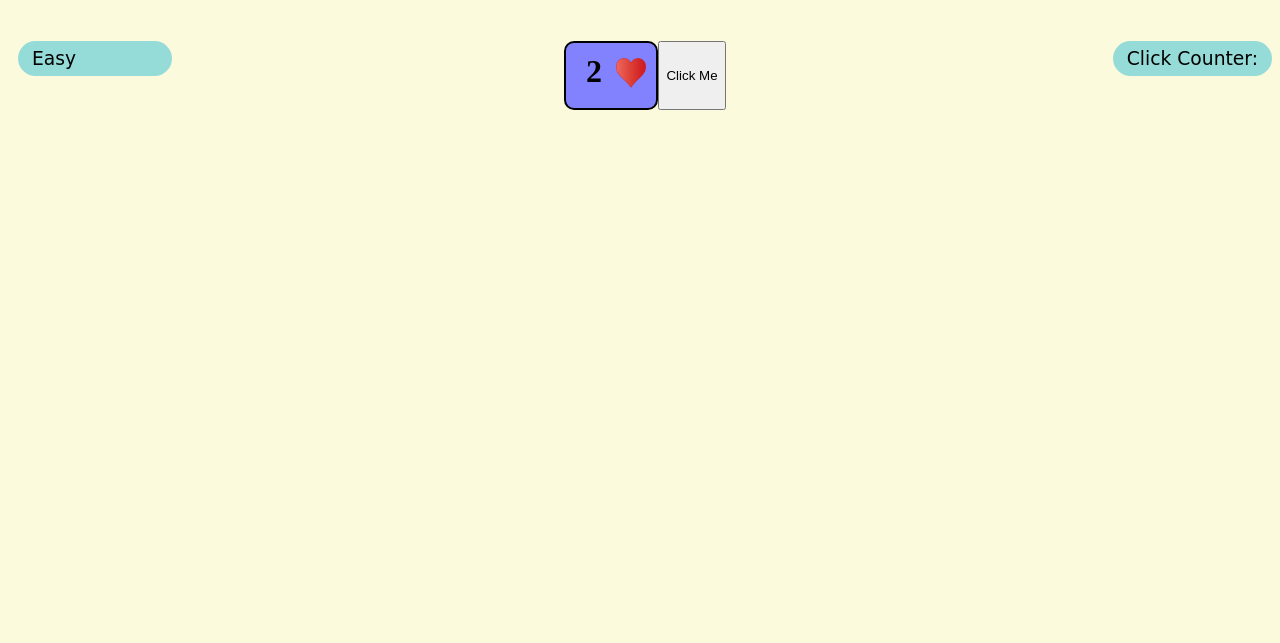
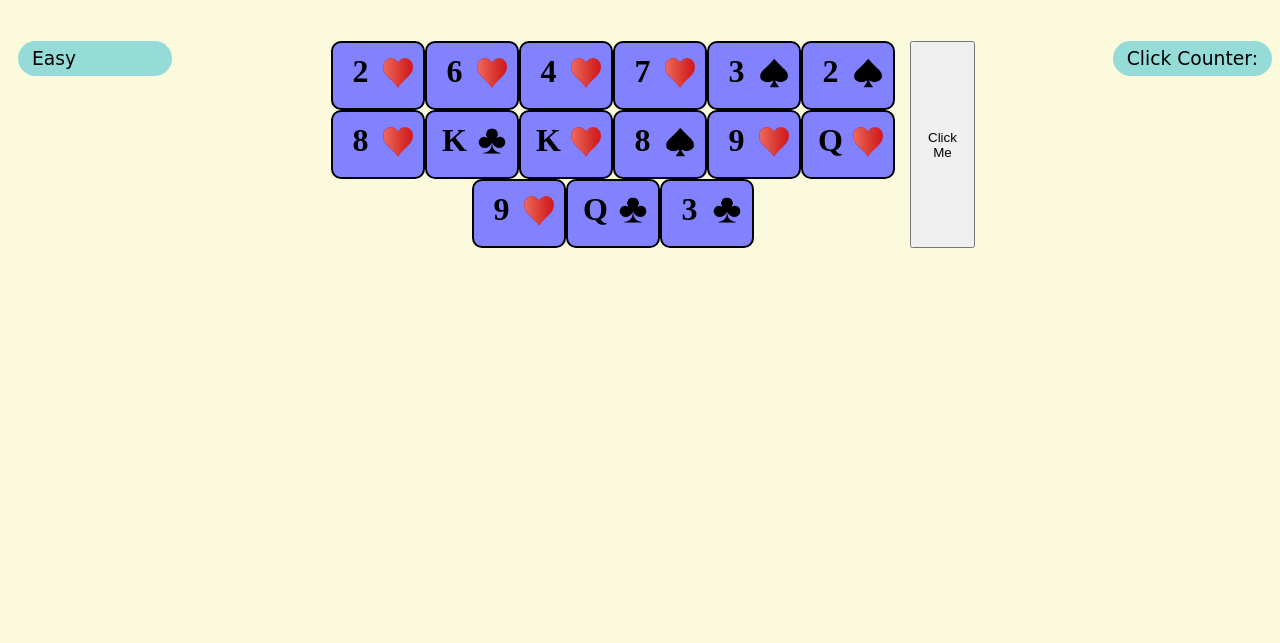
Before and after one commit to Code-Institute-Submissions/Milestone-project-two-9, a plain HTML site: page easy.html in a window 1280 px wide. Both pictures are taken after a click on the button "Click Me". Shown: the part 99-742 px from the top of the page. Drawn offline with nearby package versions, Linux system fonts and the light colour scheme; a web font is replaced by a local one.

Commit message:
Added for loop to card function

```diff
--- a/assets/css/style.css
+++ b/assets/css/style.css
@@ -147,6 +147,7 @@ footer{
     width:50%;
     display: flex;
     justify-content: center;
+    flex-wrap: wrap;
 }
 
 .card-box{
--- a/assets/js/main.js
+++ b/assets/js/main.js
@@ -3,6 +3,10 @@ const cardValue =  ["A","2","3","4","5","6","7","8","9","10","J","Q","K"];
 const cardSuit = ["hearts", "spades", "clubs", "diamonds"];
 
 function cards(){
+
+    let x;
+
+    for (x = 0; x < 99; x++){ //to iterate through each element with the selected classes
 
     //gets a random value from cardValue
     let j = Math.floor(Math.random()*(13 - 0)) + 0;
@@ -14,9 +18,9 @@ function cards(){
 
     //inputs cardValue as the card number
     let cNumb = document.getElementsByClassName("number-text");
-    cNumb[0].innerHTML = `${cardName}`;
+    cNumb[x].innerHTML = `${cardName}`;
 
     //uses cardSuit value for image src
     cSuit = document.getElementsByClassName("card-suit");
-    cSuit[0].innerHTML = `<img class="card-image" src="assets/images/${cardType}.svg.png" alt="${cardType}"/>`;
-}
+    cSuit[x].innerHTML = `<img class="card-image" src="assets/images/${cardType}.svg.png" alt="${cardType}"/>`;
+}}
--- a/easy.html
+++ b/easy.html
@@ -34,9 +34,106 @@
                 <div class="card-suit">
                 </div>
             </div>
-
-            <button type="button" onclick="cards()">Click Me</button>
+            <div class="card-box">
+                <div class="card-number">
+                    <h2 class="number-text"></h2>
+                </div>
+                <div class="card-suit">
+                </div>
+            </div>
+            <div class="card-box">
+                <div class="card-number">
+                    <h2 class="number-text"></h2>
+                </div>
+                <div class="card-suit">
+                </div>
+            </div>
+            <div class="card-box">
+                <div class="card-number">
+                    <h2 class="number-text"></h2>
+                </div>
+                <div class="card-suit">
+                </div>
+            </div>
+            <div class="card-box">
+                <div class="card-number">
+                    <h2 class="number-text"></h2>
+                </div>
+                <div class="card-suit">
+                </div>
+            </div>
+            <div class="card-box">
+                <div class="card-number">
+                    <h2 class="number-text"></h2>
+                </div>
+                <div class="card-suit">
+                </div>
+            </div>
+            <div class="card-box">
+                <div class="card-number">
+                    <h2 class="number-text"></h2>
+                </div>
+                <div class="card-suit">
+                </div>
+            </div>
+            <div class="card-box">
+                <div class="card-number">
+                    <h2 class="number-text"></h2>
+                </div>
+                <div class="card-suit">
+                </div>
+            </div>
+            <div class="card-box">
+                <div class="card-number">
+                    <h2 class="number-text"></h2>
+                </div>
+                <div class="card-suit">
+                </div>
+            </div>
+            <div class="card-box">
+                <div class="card-number">
+                    <h2 class="number-text"></h2>
+                </div>
+                <div class="card-suit">
+                </div>
+            </div>
+            <div class="card-box">
+                <div class="card-number">
+                    <h2 class="number-text"></h2>
+                </div>
+                <div class="card-suit">
+                </div>
+            </div>
+            <div class="card-box">
+                <div class="card-number">
+                    <h2 class="number-text"></h2>
+                </div>
+                <div class="card-suit">
+                </div>
+            </div>
+            <div class="card-box">
+                <div class="card-number">
+                    <h2 class="number-text"></h2>
+                </div>
+                <div class="card-suit">
+                </div>
+            </div>
+            <div class="card-box">
+                <div class="card-number">
+                    <h2 class="number-text"></h2>
+                </div>
+                <div class="card-suit">
+                </div>
+            </div>
+            <div class="card-box">
+                <div class="card-number">
+                    <h2 class="number-text"></h2>
+                </div>
+                <div class="card-suit">
+                </div>
+            </div>
         </div>
+        <button type="button" onclick="cards()">Click Me</button>
         <div class="click-box">
             <div class="click-counter">
                 <h3 class="click-counter-text">Click Counter:</h3>
```
